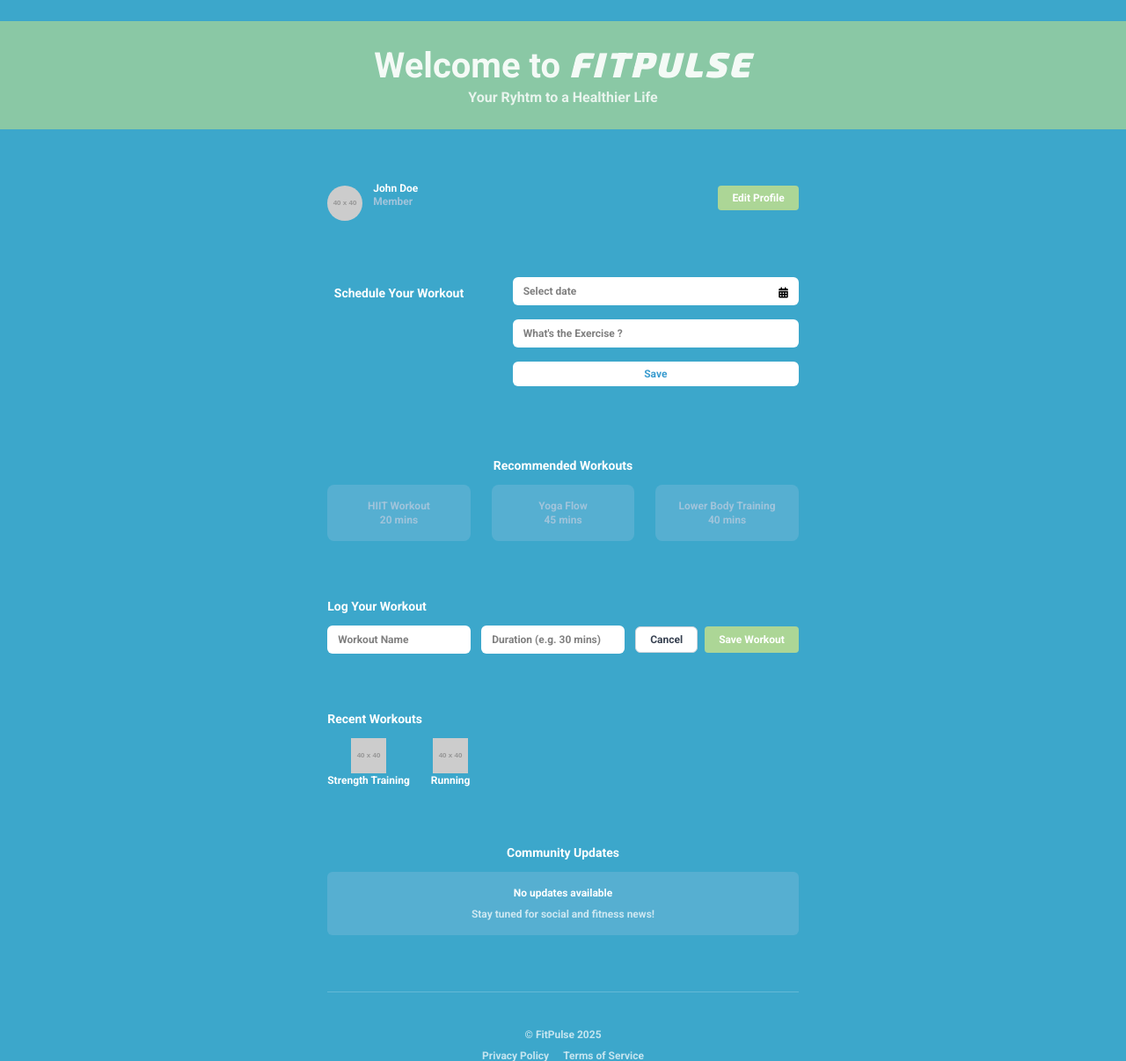
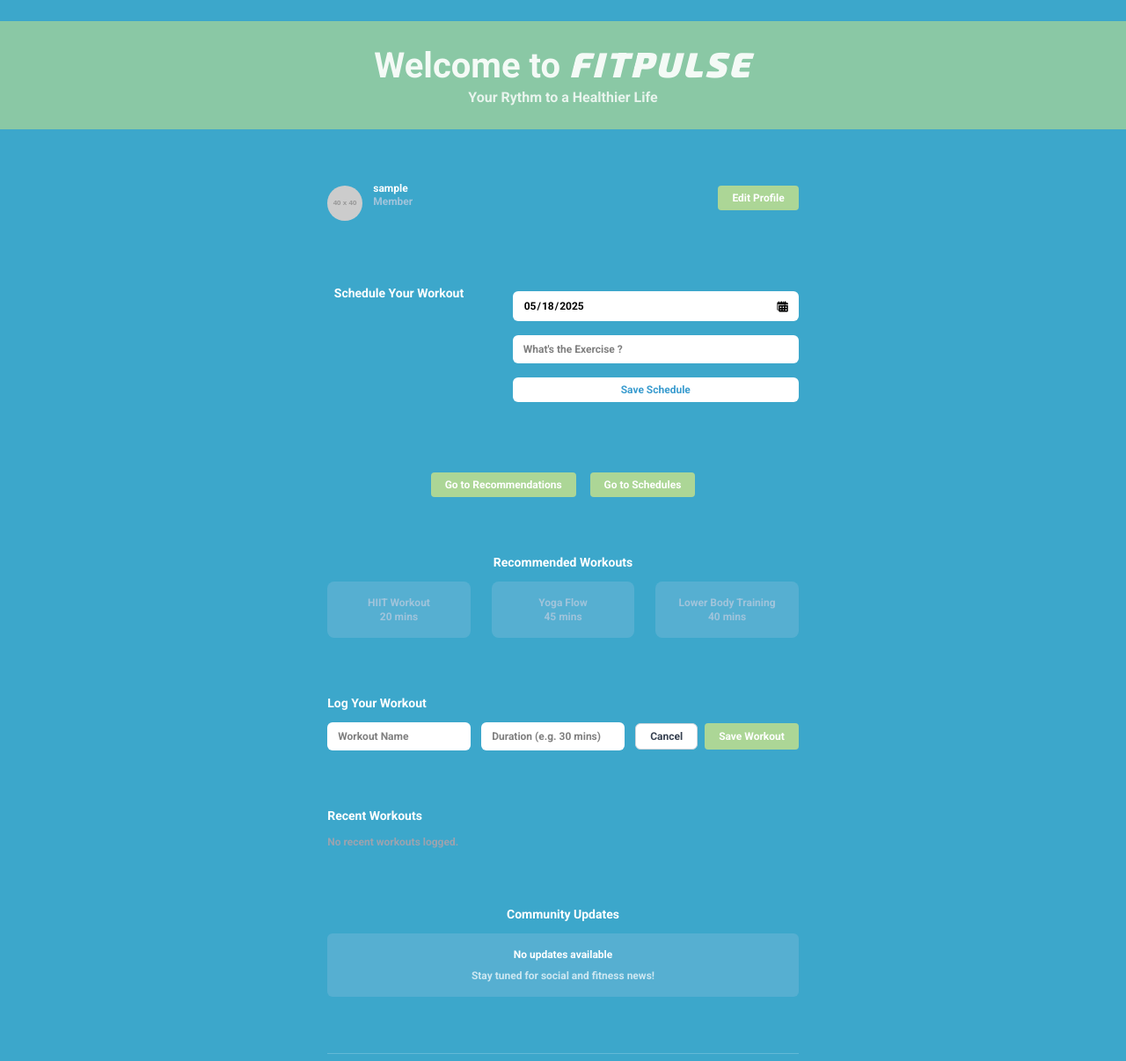
Before and after one commit to PandaBGS/FitPulse, a PHP site: page / in a window 1280 px wide. Shown: the top 1206 px of the page at 88% size. Run offline with PHP 8.4, Linux system fonts and the light colour scheme; the visitor is signed in with stand-in values (Sample User, id 1); grey boxes labelled with a size stand in for pictures from a placeholder-image service; some libraries are stand-ins or nearby versions.

Commit message:
Update index.php

```diff
--- a/index.php
+++ b/index.php
@@ -1,10 +1,104 @@
 <?php
 session_start();
+require_once 'config.php';
+
 if (!isset($_SESSION['user_id'])) {
     header('Location: login.php');
     exit;
 }
+
+$user_id = $_SESSION['user_id'];
 $username = $_SESSION['username'];
+
+$errors = [];
+$success = '';
+
+// Handle Schedule Workout form submission
+if ($_SERVER['REQUEST_METHOD'] === 'POST' && isset($_POST['schedule_workout'])) {
+    $workout_date = $_POST['schedule_date'] ?? '';
+    $workout_type = trim($_POST['schedule_exercise'] ?? '');
+    $workout_time = '00:00'; // Default time if not provided in index page
+
+    if (!$workout_date || !$workout_type) {
+        $errors[] = 'Tanggal dan jenis latihan harus diisi.';
+    } else {
+        $schedules = readData(SCHEDULES_FILE);
+        $new_schedule = [
+            'id' => uniqid(),
+            'user_id' => $user_id,
+            'workout_date' => $workout_date,
+            'workout_time' => $workout_time,
+            'workout_type' => $workout_type,
+            'notes' => 'Scheduled from homepage',
+            'created_at' => date('c'),
+            'updated_at' => date('c')
+        ];
+        $schedules[] = $new_schedule;
+        writeData(SCHEDULES_FILE, $schedules);
+        $success = 'Jadwal latihan berhasil ditambahkan.';
+    }
+}
+
+// Handle Log Your Workout form submission
+if ($_SERVER['REQUEST_METHOD'] === 'POST' && isset($_POST['log_workout'])) {
+    $workout_name = trim($_POST['log_workout_name'] ?? '');
+    $duration = trim($_POST['log_duration'] ?? '');
+    $log_date = date('Y-m-d'); // Log date is today
+
+    if (!$workout_name || !$duration) {
+        $errors[] = 'Nama latihan dan durasi harus diisi.';
+    } else {
+        $progress_logs = readData(PROGRESS_FILE);
+        $new_log = [
+            'id' => uniqid(),
+            'user_id' => $user_id,
+            'log_date' => $log_date,
+            'progress' => "Latihan $workout_name selama $duration telah dilakukan.",
+            'created_at' => date('c')
+        ];
+        $progress_logs[] = $new_log;
+        writeData(PROGRESS_FILE, $progress_logs);
+        $success = 'Workout berhasil dicatat.';
+    }
+}
+
+// Fetch user's recent workouts from progress.json
+$recent_workouts = readData(PROGRESS_FILE);
+$user_recent_workouts = array_filter($recent_workouts, function ($log) use ($user_id) {
+    return $log['user_id'] === $user_id;
+});
+
+// Sort recent workouts by creation date, newest first
+usort($user_recent_workouts, function ($a, $b) {
+    return strtotime($b['created_at']) - strtotime($a['created_at']);
+});
+
+// Take top 2 recent workouts for display
+$display_recent_workouts = array_slice($user_recent_workouts, 0, 2);
+
+// Fetch user's recommended workouts from recommendations.json
+$recommendations_all = readData(RECOMMENDATIONS_FILE);
+$user_recommendations = array_filter($recommendations_all, function ($rec) use ($user_id) {
+    return $rec['user_id'] === $user_id;
+});
+// Get unique recommendations for display
+$unique_recommendations = [];
+foreach ($user_recommendations as $rec) {
+    $unique_recommendations[$rec['recommended_workout']] = $rec;
+}
+$display_recommendations = array_values($unique_recommendations);
+// Take top 3 recommendations for display, if fewer, show what's available
+$display_recommendations = array_slice($display_recommendations, 0, 3);
+
+// Fallback for recommended workouts if none generated/manual
+if (empty($display_recommendations)) {
+    $display_recommendations = [
+        ['recommended_workout' => 'HIIT Workout', 'reason' => '20 mins'],
+        ['recommended_workout' => 'Yoga Flow', 'reason' => '45 mins'],
+        ['recommended_workout' => 'Lower Body Training', 'reason' => '40 mins']
+    ];
+}
+
 ?>
 
 <html lang="en">
@@ -48,93 +142,131 @@ $username = $_SESSION['username'];
 </head>
 <body class="bg-[#3CA7CB] text-white min-h-screen flex flex-col">
 
-    <!-- Top bar -->
     <div class="bg-[#3CA7CB] h-6 w-full"></div>
 
-    <!-- Welcome section -->
     <div class="bg-[#acd696b3] w-full py-6 flex flex-col items-center">
         <p class="welcome-text">
             Welcome to <span class="fitpulse-text">FITPULSE</span>
         </p>
-        <p class="subtitle-text">Your Ryhtm to a Healthier Life</p>
+        <p class="subtitle-text">Your Rythm to a Healthier Life</p>
     </div>
 
-</body>
-</html>
     <main class="max-w-[1440px] mx-auto px-[170px] py-[60px] space-y-16">
-        <!-- User Info and Edit Profile -->
         <div class="flex justify-between gap-[40px] items-start">
             <div class="flex items-start space-x-3">
                 <img
                     alt="User profile picture placeholder"
                     class="rounded-full mt-1"
                     height="40"
-                    src="https://placehold.co/40x40/7ea98d/white/png?text=JD"
+                    src="https://placehold.co/40x40/7ea98d/white/png?text=<?= strtoupper(substr($username, 0, 2)) ?>"
                     width="40"
                 />
                 <div class="text-xs leading-tight">
-                    <p class="font-semibold">John Doe</p>
+                    <p class="font-semibold"><?= htmlspecialchars($username) ?></p>
                     <p class="text-[#a0c4db]">Member</p>
                 </div>
             </div>
-            <button
+             <a href="profile.php"
                 class="bg-[#acd696] text-white text-xs font-semibold py-1.5 px-4 rounded hover:bg-[#6b8e6f] transition mt-1"
             >
                 Edit Profile
-            </button>
+            </a>
         </div>
 
-        <!-- Schedule Workout -->
+        <?php if ($errors): ?>
+            <div class="mb-4 text-red-600 bg-red-100 p-3 rounded">
+                <ul class="list-disc list-inside">
+                    <?php foreach ($errors as $error): ?>
+                        <li><i class="fas fa-exclamation-circle mr-2"></i><?=htmlspecialchars($error)?></li>
+                    <?php endforeach; ?>
+                </ul>
+            </div>
+        <?php elseif ($success): ?>
+            <div class="mb-4 text-green-600 bg-green-100 p-3 rounded">
+                <i class="fas fa-check-circle mr-2"></i><?=htmlspecialchars($success)?>
+            </div>
+        <?php endif; ?>
+
         <div class="flex items-start gap-12">
             <h2 class="font-semibold text-sm w-1/3 text-center mt-2">
                 Schedule Your Workout
             </h2>
-            <form class="flex flex-col space-y-4 w-2/3" method="post">
+            <form class="flex flex-col space-y-4 w-2/3" method="post" action="index.php">
+                <input type="hidden" name="schedule_workout" value="1">
                 <div class="relative">
                     <input
-                        type="text"
+                        type="date"
+                        name="schedule_date"
                         placeholder="Select date"
-                    class="w-full rounded-md py-2 px-3 text-xs text-black placeholder:text-black/50"
+                        class="w-full rounded-md py-2 px-3 text-xs text-black placeholder:text-black/50"
+                        value="<?= htmlspecialchars($_POST['schedule_date'] ?? date('Y-m-d')) ?>"
+                        required
                     />
                     <i class="fas fa-calendar-alt absolute right-3 top-2.5 text-black text-xs"></i>
                 </div>
                 <input
                     type="text"
+                    name="schedule_exercise"
                     placeholder="What's the Exercise ?"
                     class="w-full rounded-md py-2 px-3 text-xs text-black placeholder:text-black/50"
+                    value="<?= htmlspecialchars($_POST['schedule_exercise'] ?? '') ?>"
+                    required
                 />
                 <button
                     type="submit"
                     class="bg-white text-[#3a9ccf] text-xs font-semibold rounded-md py-1.5"
                 >
-                    Save
+                    Save Schedule
                 </button>
             </form>
         </div>
 
-        <!-- Recommended Workouts -->
+         <div class="flex justify-center gap-4 mt-8">
+            <a href="recommendations.php" class="bg-[#acd696] text-white text-xs font-semibold py-1.5 px-4 rounded hover:bg-[#6b8e6f] transition">
+                Go to Recommendations
+            </a>
+            <a href="schedule.php" class="bg-[#acd696] text-white text-xs font-semibold py-1.5 px-4 rounded hover:bg-[#6b8e6f] transition">
+                Go to Schedules
+            </a>
+        </div>
+
         <section>
             <h2 class="text-center font-semibold text-sm mb-3">Recommended Workouts</h2>
             <div class="grid grid-cols-1 sm:grid-cols-2 md:grid-cols-3 gap-6 text-center text-xs text-[#a0c4db]">
-                <div class="bg-[#7dbbd9]/40 rounded-lg p-4">HIIT Workout<br />20 mins</div>
-                <div class="bg-[#7dbbd9]/40 rounded-lg p-4">Yoga Flow<br />45 mins</div>
-                <div class="bg-[#7dbbd9]/40 rounded-lg p-4">Lower Body Training<br />40 mins</div>
+                <?php if (!empty($display_recommendations)): ?>
+                    <?php foreach ($display_recommendations as $rec): ?>
+                        <div class="bg-[#7dbbd9]/40 rounded-lg p-4">
+                            <?= htmlspecialchars($rec['recommended_workout']) ?><br />
+                            <?php if (!empty($rec['reason'])): ?>
+                                <?= htmlspecialchars($rec['reason']) ?>
+                            <?php endif; ?>
+                        </div>
+                    <?php endforeach; ?>
+                <?php else: ?>
+                    <div class="col-span-full text-gray-400">No recommendations available yet.</div>
+                <?php endif; ?>
             </div>
         </section>
 
-        <!-- Log Workout -->
         <section>
             <h2 class="text-sm font-semibold mb-3">Log Your Workout</h2>
-            <form class="flex flex-col md:flex-row md:items-center gap-3">
+            <form class="flex flex-col md:flex-row md:items-center gap-3" method="post" action="index.php">
+                <input type="hidden" name="log_workout" value="1">
                 <input
                     type="text"
+                    name="log_workout_name"
                     placeholder="Workout Name"
                     class="flex-1 rounded-md py-2 px-3 text-xs text-black placeholder:text-black/50"
+                    value="<?= htmlspecialchars($_POST['log_workout_name'] ?? '') ?>"
+                    required
                 />
                 <input
                     type="text"
+                    name="log_duration"
                     placeholder="Duration (e.g. 30 mins)"
                     class="flex-1 rounded-md py-2 px-3 text-xs text-black placeholder:text-black/50"
+                    value="<?= htmlspecialchars($_POST['log_duration'] ?? '') ?>"
+                    required
                 />
                 <div class="flex gap-2">
                     <button
@@ -149,22 +281,22 @@ $username = $_SESSION['username'];
             </form>
         </section>
 
-        <!-- Recent Workouts -->
         <section>
             <h2 class="text-sm font-semibold mb-3">Recent Workouts</h2>
             <div class="flex flex-wrap gap-6 text-xs text-center">
-                <div>
-                    <img src="https://placehold.co/40x40" alt="Strength" class="mx-auto" />
-                    <p>Strength Training</p>
-                </div>
-                <div>
-                    <img src="https://placehold.co/40x40" alt="Running" class="mx-auto" />
-                    <p>Running</p>
-                </div>
+                <?php if (!empty($display_recent_workouts)): ?>
+                    <?php foreach ($display_recent_workouts as $log): ?>
+                        <div>
+                            <img src="https://placehold.co/40x40/7dbbd9/white/png?text=<?= urlencode(strtoupper(substr(explode(' ', $log['progress'])[1], 0, 1))) ?>" alt="Workout Icon" class="mx-auto" />
+                            <p><?= htmlspecialchars(explode(' pada ', $log['progress'])[0]) ?></p>
+                        </div>
+                    <?php endforeach; ?>
+                <?php else: ?>
+                    <p class="text-gray-400">No recent workouts logged.</p>
+                <?php endif; ?>
             </div>
         </section>
 
-        <!-- Community Updates -->
         <section>
             <h2 class="text-sm font-semibold mb-3 text-center">Community Updates</h2>
             <div class="bg-[#7dbbd9]/40 p-4 rounded-md text-xs text-center">
@@ -173,7 +305,6 @@ $username = $_SESSION['username'];
             </div>
         </section>
 
-        <!-- Footer -->
         <footer class="text-center text-xs text-white/70 pt-10 border-t border-white/20">
             <p class="mb-2">© FitPulse 2025</p>
             <div class="flex justify-center gap-4">
@@ -182,3 +313,5 @@ $username = $_SESSION['username'];
             </div>
         </footer>
     </main>
+</body>
+</html>
```
